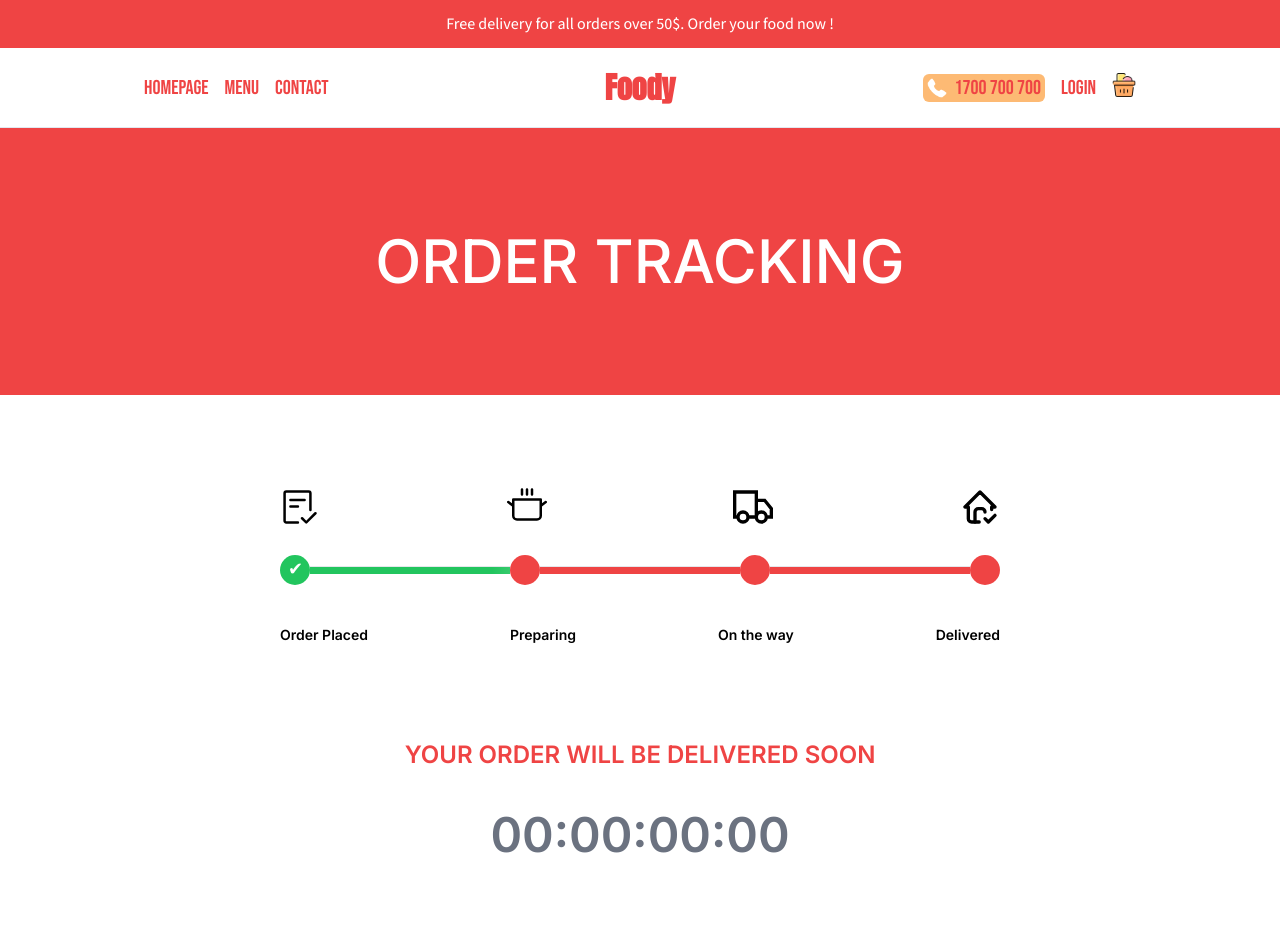
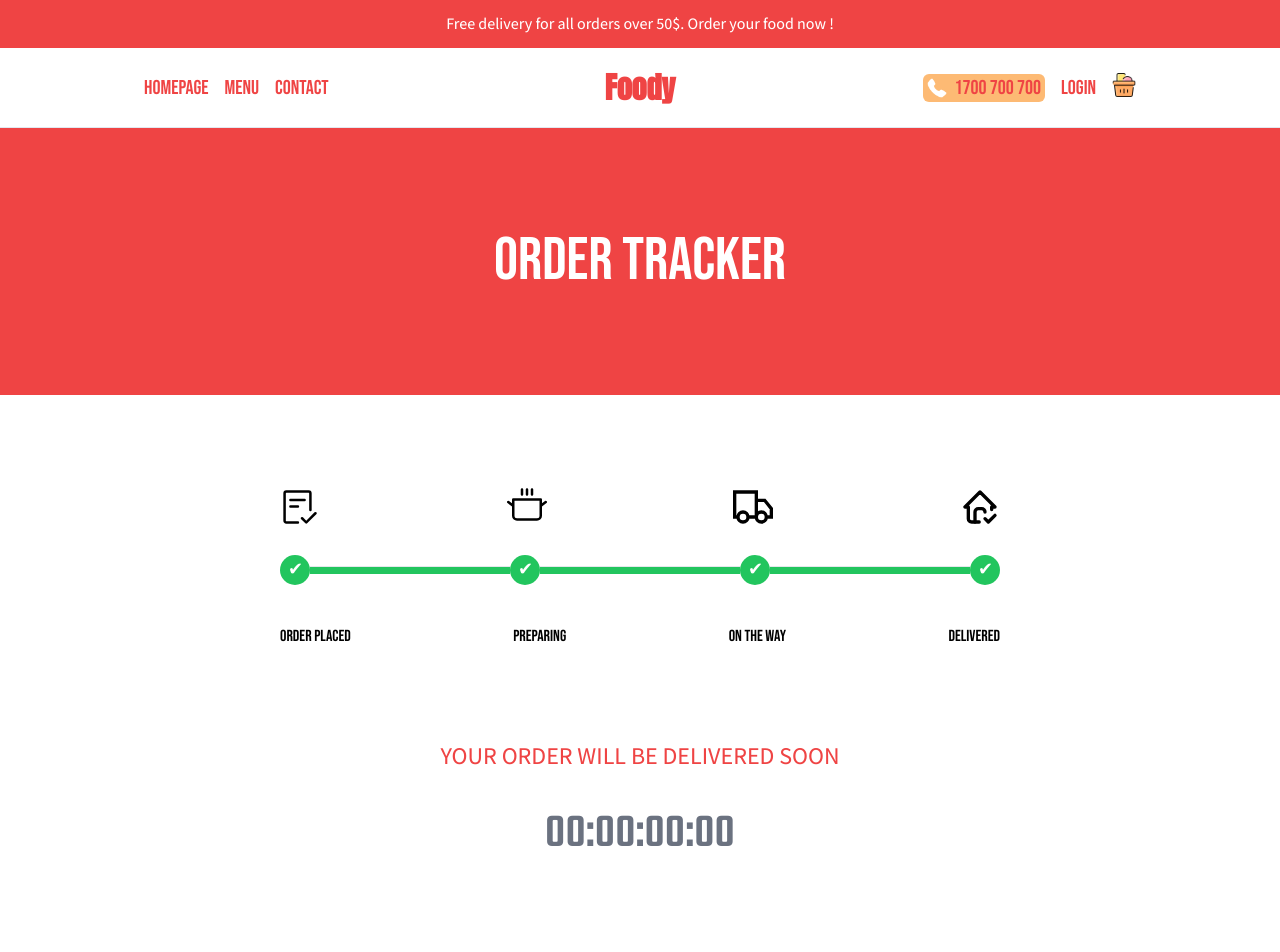
Before and after one commit to nightshiftmaster/Foody-food-delivery-app, a Next.js app: page /tracking/1 in a window 1280 px wide. Shown: the top 952 px of the page. Built offline with nearby package versions, Linux system fonts and the light colour scheme; no server answers; the database is empty; a web font is replaced by a local one.

Commit message:
coundown update

```diff
--- a/src/app/cart/page.tsx
+++ b/src/app/cart/page.tsx
@@ -18,8 +18,6 @@ const CartPage = () => {
   useEffect(() => {
     useCartStore.persist.rehydrate();
   }, []);
-
-  console.log(products);
 
   const handleCheckout = async () => {
     if (session.status === "unauthenticated") {
--- a/src/app/orders/page.tsx
+++ b/src/app/orders/page.tsx
@@ -67,7 +67,7 @@ const OrdersPage = () => {
   if (error) return "An error has occurred: " + error.message;
 
   return (
-    <div className="p-4 lg:px-20 xl:px-40">
+    <div className="h-[100vh] p-4 lg:px-20 xl:px-40">
       <table className="w-full border-separate border-spacing-3">
         <thead className="">
           <tr className="text-left">
@@ -81,7 +81,7 @@ const OrdersPage = () => {
         <tbody>
           {data?.map((item: OrderType) => (
             <tr
-              className={`text-sm md:text-base ${
+              className={`md:text-base text-xs ${
                 item.status !== "delivered" ? "bg-slate-100" : "bg-red-50"
               } key={item.id}`}
             >
@@ -95,14 +95,17 @@ const OrdersPage = () => {
                 {item.products[0].title}
               </td>
               <td>{item.status}</td>
+              <td>
                 <button
-                className="bg-red-500 p-3 text-white rounded-md"
+                  className="bg-red-500 px-3 py-2  text-white rounded-2xl disabled:bg-red-300"
+                  disabled={item.status === "delivered"}
                   onClick={() => {
                     router.push(`/tracking/${item.intent_id}`);
                   }}
                 >
-                track order
+                  tracker
                 </button>
+              </td>
             </tr>
           ))}
         </tbody>
--- a/src/app/pay/[id]/page.tsx
+++ b/src/app/pay/[id]/page.tsx
@@ -53,7 +53,7 @@ const PayPage = ({ params }: { params: { id: string } }) => {
 
   if (session.status === "authenticated") {
     return (
-      <div className="w-full h-full flex justify-center items-center ">
+      <div className="w-full h-full heebo-regular flex justify-center items-center ">
         <div className="w-[80%] md:w-[60%] h-1/2 mt-20">
           {clientSecret && (
             <Elements options={options} stripe={stripePromise}>
--- a/src/app/tracking/[paymentId]/page.tsx
+++ b/src/app/tracking/[paymentId]/page.tsx
@@ -1,7 +1,6 @@
 "use client";
 import React, { useEffect, useLayoutEffect, useState } from "react";
 import Stepper from "../components/Stepper";
-import Cookies from "js-cookie";
 import dynamic from "next/dynamic";
 import { BASE_API_URL } from "@/utils/constants";
 import CountDown from "@/components/CountDown";
@@ -24,20 +23,19 @@ const Status = ({ params }: { params: { paymentId: string } }) => {
   const { paymentId } = params;
   const [step, setStep] = useState(0);
   const [success, setSuccess] = useState("");
-  // const [orderStatus, setOrderStatus] = useState<string>();
+  const [orderStatus, setOrderStatus] = useState<string>();
   const [createDate, setCreateDate] = useState<number>();
 
   const [remainingTime, setRemainingTime] = useState<TimeObject | undefined>();
 
   const minutes = remainingTime?.minutes;
-
-  console.log(minutes);
+  console.log(remainingTime);
 
   const status = {
     placed: minutes! >= 7,
     kitchen: minutes! < 7 && minutes! > 5,
     way: minutes! < 5 && minutes! > 2,
-    success: minutes! < 1,
+    success: remainingTime?.completed,
   };
 
   useEffect(() => {
@@ -47,20 +45,8 @@ const Status = ({ params }: { params: { paymentId: string } }) => {
           cache: "no-store",
         });
         const order = await res.json();
+        // setOrderStatus(order.status);
         return order.createAt;
-        // if (res) {
-        //   if (order.status === "Being prepared") {
-        //     setTargetDate(Date.now() + 430000);
-        //     setOrderStatus("placed");
-        //     setStep(0);
-        //   } else {
-        //     // const statusNames = Object.keys(status);
-        //     // const currStep = statusNames.indexOf(order.status);
-        //     setTargetDate(Date.parse(order.createAt) + 430000);
-        //     // setOrderStatus(statusNames[currStep]);
-        //     // setStep(currStep);
-        //   }
-        // }
       } catch (err) {
         console.log(err);
       }
@@ -68,61 +54,61 @@ const Status = ({ params }: { params: { paymentId: string } }) => {
     getOrder(paymentId).then((data) => setCreateDate(Date.parse(data)));
   }, [minutes]);
 
-  // useEffect(() => {
-  //   const updateOrder = async (paymentId: string) => {
-  //     try {
-  //       fetch(`${BASE_API_URL}/api/status/${paymentId}`, {
-  //         method: "PUT",
-  //         headers: {
-  //           "Content-type": "application/json",
-  //         },
-  //         body: JSON.stringify({ status: orderStatus }),
-  //       });
-  //     } catch (e) {
-  //       console.log(e);
-  //     }
-  //   };
-  //   void updateOrder(paymentId);
-  // }, [step, status]);
+  useEffect(() => {
+    const updateOrder = async (paymentId: string) => {
+      if (step === 0) {
+        return;
+      }
+      try {
+        fetch(`${BASE_API_URL}/api/status/${paymentId}`, {
+          method: "PUT",
+          headers: {
+            "Content-type": "application/json",
+          },
+          body: JSON.stringify({ status: orderStatus }),
+        });
+      } catch (e) {
+        console.log(e);
+      }
+    };
+    void updateOrder(paymentId);
+  }, [step, status]);
 
   useEffect(() => {
-    if (minutes) {
     switch (true) {
       case status.placed:
         setStep(0);
-          remainingTime.completed = true;
-          // setOrderStatus("placed");
+        setOrderStatus("order placed");
         break;
       case status.kitchen:
         setStep(1);
 
-          // setOrderStatus("kitchen");
+        setOrderStatus("cooking");
         break;
       case status.way:
         setStep(2);
-          // setOrderStatus("way");
+        setOrderStatus("on the way");
         break;
       case status.success:
         setStep(3);
-
-        // setOrderStatus("success");
+        setOrderStatus("delivered");
+        break;
       default:
         break;
     }
-    }
     return;
-  }, [remainingTime?.seconds]);
+  }, [remainingTime]);
 
   // console.log(`step-${step}, order-status-${orderStatus}`);
-  console.log(`step-${step}`);
+  console.log(`step-${step} orderStatus-${orderStatus}`);
 
   return (
     <div className="h-[100vh] w-full">
       {/* container */}
       <div className="h-full w-full">
         <div className="bg-red-500 md:h-1/3 h-1/5 flex justify-center items-center">
-          <h1 className="text-white text-2xl md:text-6xl uppercase font-medium">
-            Order Tracking
+          <h1 className="text-white text-2xl md:text-6xl bebas-neue-regular font-medium">
+            Order Tracker
           </h1>
         </div>
 
@@ -134,7 +120,7 @@ const Status = ({ params }: { params: { paymentId: string } }) => {
             <div className="md:text-4xl  text-2xl text-center">{success}</div>
           ) : (
             <div className="flex flex-col  justify-center items-center gap-3 md:gap-10">
-              <h1 className="uppercase font-semibold text-2xl text-red-500 text-center">
+              <h1 className="uppercase assistant-regular text-lg md:text-2xl text-red-500 text-center">
                 Your order will be delivered soon{" "}
               </h1>
               {/* <h1 className="uppercase tracking-widest text-center">
--- a/src/app/tracking/components/Stepper.tsx
+++ b/src/app/tracking/components/Stepper.tsx
@@ -57,7 +57,7 @@ const Stepper = ({ step }: { step: number }) => {
             )}
           </div>
         </div>
-        <div className="flex justify-between py-10 font-semibold text-xs md:text-sm">
+        <div className="flex justify-between py-10 bebas-neue-regular text-xs md:text-base">
           <h1>Order Placed</h1>
           <h1>Preparing</h1>
           <h1>On the way</h1>
--- a/src/components/AddressForm.tsx
+++ b/src/components/AddressForm.tsx
@@ -4,7 +4,7 @@ import React from "react";
 const AddressForm = () => {
   return (
     <form action="" className="flex flex-col gap-10 w-full">
-      <div className="h-32 md:h-60 w-full bg-yellow-300 rounded-md">
+      <div className="h-32 md:h-60 w-full rounded-md">
         <img
           className="object-cover h-full w-screen rounded-md"
           src="https://foundersguide.com/wp-content/uploads/2019/09/delivery.jpg"
--- a/src/components/Button.tsx
+++ b/src/components/Button.tsx
@@ -9,7 +9,6 @@ const Button = React.memo(
       <button
         className="bg-red-500 ring-slate-200 ring-1 teko-regular text-white text-sm md:text-lg xl:text-2xl md:py-3 md:px-8 py-2 px-7 rounded-3xl hover:scale-110 transition-all duration-500 w-full"
         onClick={() => {
-          console.log("push");
           router.push(path);
         }}
       >
--- a/src/components/CountDown.tsx
+++ b/src/components/CountDown.tsx
@@ -1,6 +1,6 @@
 "use client";
 import { TimeObject } from "@/app/tracking/[paymentId]/page";
-import React, { useEffect, useState } from "react";
+import React, { useEffect, useRef, useState } from "react";
 import Countdown from "react-countdown";
 
 const CountDown = ({
@@ -12,6 +12,8 @@ const CountDown = ({
 }) => {
   const [currentTime, setCurrentTime] = useState(Date.now());
   const [timeDiff, setTimeDiff] = useState<number>(0);
+  const clockRef: any = useRef();
+  // const handleStart = () => clockRef?.current.start();
 
   useEffect(() => {
     const interval = setInterval(() => {
@@ -23,20 +25,26 @@ const CountDown = ({
     return () => clearInterval(interval);
   }, [date]);
 
-  console.log(currentTime);
-
+  const handleComplete = () => {
+    setRemainingTime((prevTime: TimeObject | undefined) => {
+      // Указание типа параметра prevTime
+      if (prevTime) {
+        return { ...prevTime, completed: true, minutes: 0 };
+      }
+      return prevTime;
+    });
+  };
   return (
     <div>
       <Countdown
-        className="font-semibold md:text-3xl text-3xl xl:text-5xl text-gray-500"
-        date={currentTime + 800000 - timeDiff}
+        ref={clockRef}
+        className="teko-bold md:text-3xl text-xl xl:text-5xl text-gray-500"
+        date={currentTime + 500000 - timeDiff}
         onTick={(time) => {
-          console.log(time.minutes);
-          // if (time.completed) {
-          //   console.log("completed");
-          // }
           return setRemainingTime(time);
         }}
+        onComplete={handleComplete}
+        // onStart={handleStart}
       />
     </div>
   );
--- a/src/components/Menu.tsx
+++ b/src/components/Menu.tsx
@@ -8,6 +8,7 @@ import { MdOutlineMenuBook } from "react-icons/md";
 import { TfiEmail } from "react-icons/tfi";
 import { SlLogin } from "react-icons/sl";
 import { SlLogout } from "react-icons/sl";
+import { PiClockCountdownLight } from "react-icons/pi";
 
 import Link from "next/link";
 import { signOut, useSession } from "next-auth/react";
@@ -17,7 +18,13 @@ import { useCartStore } from "@/utils/store";
 const links = [
   { id: 1, title: "Homepage", url: "/", icon: <IoHomeOutline size={20} /> },
   { id: 2, title: "Menu", url: "/menu", icon: <MdOutlineMenuBook size={20} /> },
-  { id: 3, title: "Contact", url: "/contact", icon: <TfiEmail size={20} /> },
+  {
+    id: 3,
+    title: "My Orders",
+    url: "/orders",
+    icon: <PiClockCountdownLight size={20} />,
+  },
+  { id: 4, title: "Contact", url: "/contact", icon: <TfiEmail size={20} /> },
 ];
 
 const Menu = () => {
```
Also changed, not shown: src/components/Navbar.tsx (+2 -23 lines). Lines whose indentation alone changed are shown as unchanged.
